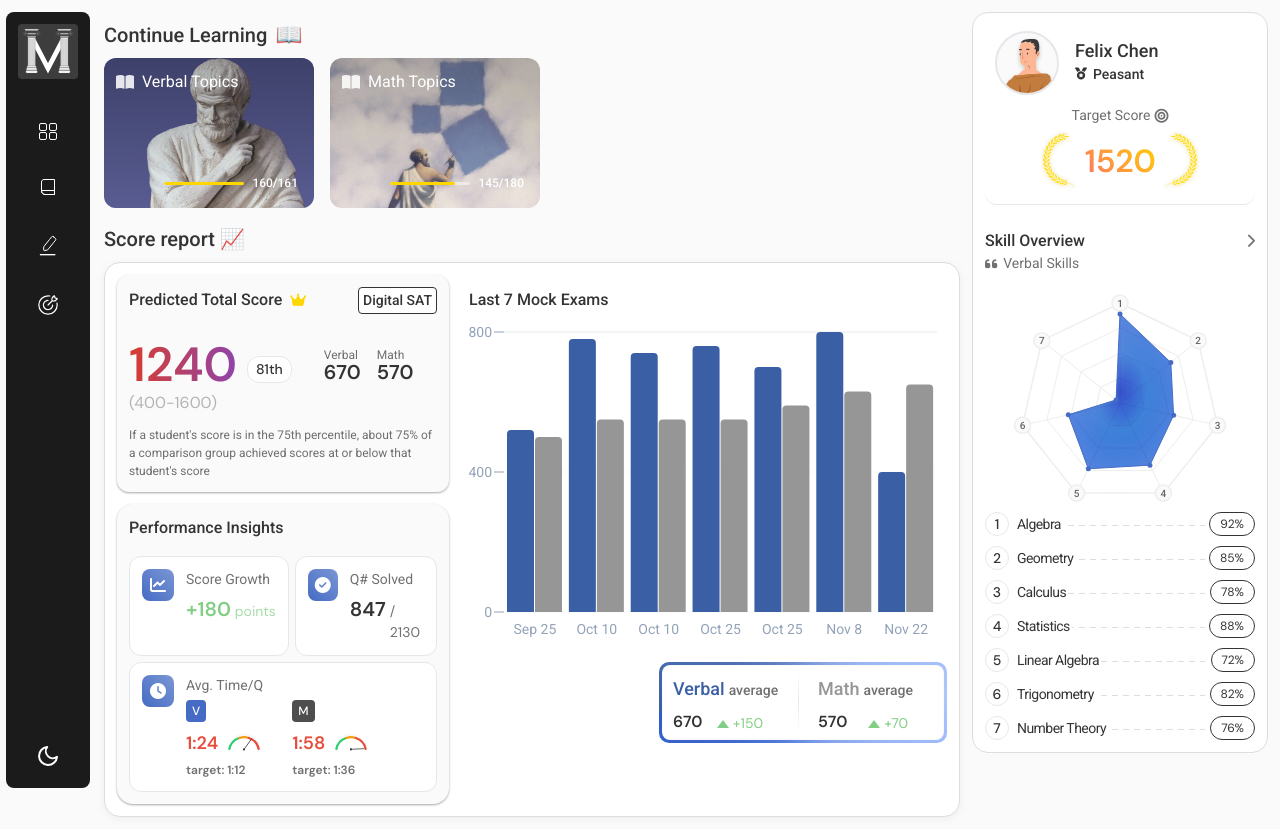
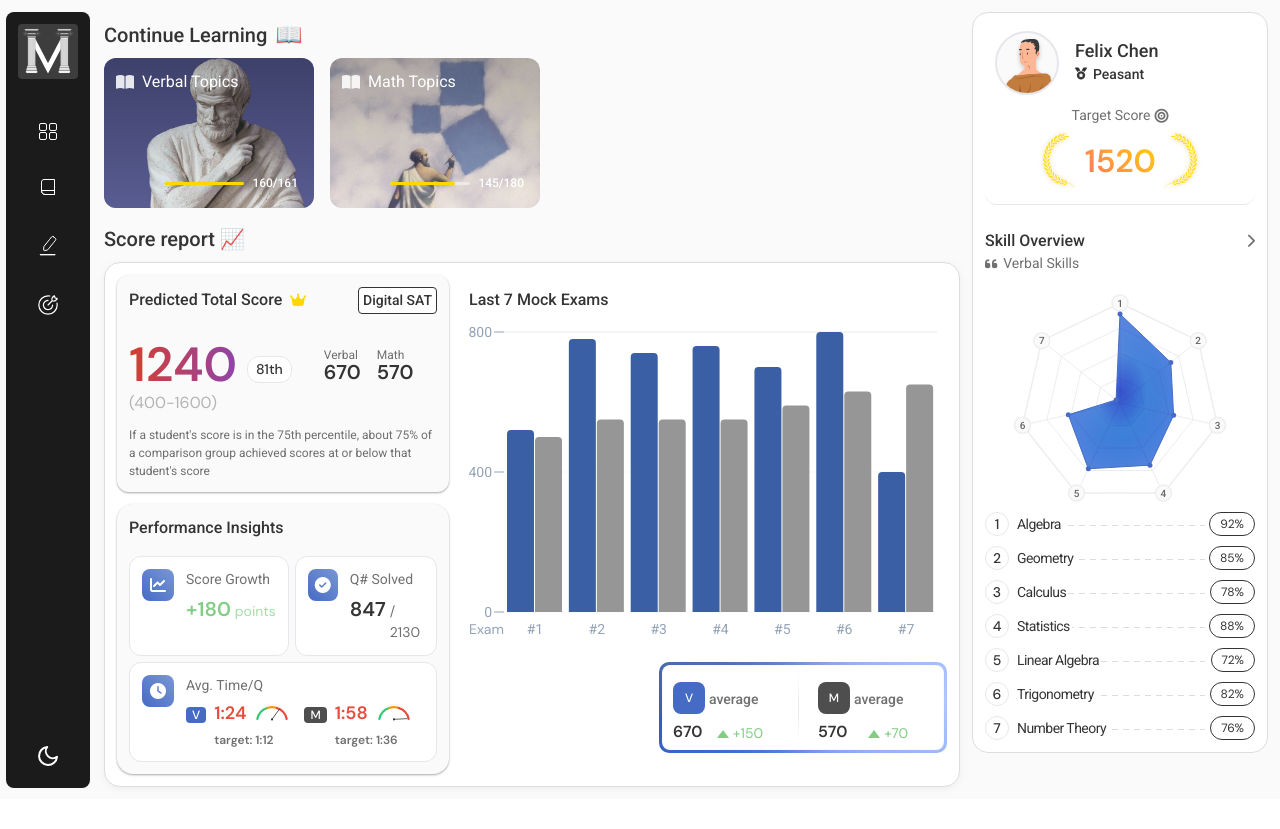
Before and after one commit to Orujhimaru/max_odyssey, a React (Vite) app: page / in a window 1280 px wide. After the commit the page ends 800 px from the top, so only its background shows below. Built offline with nearby package versions, Linux system fonts and the light colour scheme; a web font is replaced by a local one.

Commit message:
design: fixed scorebox icons and the bar x axis

```diff
--- /dev/null
+++ b/src/components/Icons/SubjectIcons.jsx
@@ -0,0 +1,5 @@
+import React from "react";
+
+export const VerbalIcon = () => <div className="subject-label verbal">V</div>;
+
+export const MathIcon = () => <div className="subject-label math">M</div>;
--- a/src/components/PerformanceInsights/PerformanceInsights.css
+++ b/src/components/PerformanceInsights/PerformanceInsights.css
@@ -48,7 +48,7 @@
   display: flex;
   align-items: flex-start;
   gap: 8px;
-  flex-direction: column;
+  /* flex-direction: column; */
 }
 
 .time-details {
@@ -148,11 +148,11 @@
 .insight-value .time-section {
   display: flex;
   align-items: baseline;
-  margin-right: 16px;
+  /* margin-right: 16px; */
 }
 
 .insight-value.time-insights {
-  /* flex-wrap: wrap; */
+  flex-wrap: wrap;
   gap: 12px;
 }
 
--- a/src/components/ScoreColumnComponent/ScoreBox/ScoreBox.css
+++ b/src/components/ScoreColumnComponent/ScoreBox/ScoreBox.css
@@ -25,39 +25,55 @@
   line-height: 14px;
   white-space: nowrap;
   display: flex;
-  gap: 6px;
-  align-items: baseline;
-  height: 22px;
+  gap: 8px;
+  align-items: center;
+  /* height: 32px; */
   width: 100%;
   overflow: hidden;
 }
 
-span.score-box-title-type.verbal,
-span.score-box-title-type.math {
-  /* width: 55px; */
-  display: inline-block;
-  transform-origin: left bottom;
+.subject-icon {
+  display: inline-flex;
+  align-items: center;
+  justify-content: center;
+  width: 32px;
+  height: 32px;
+  border-radius: 8px;
+  transition: transform 0.2s ease, box-shadow 0.2s ease;
 }
 
-span.score-box-title-type.verbal {
-  color: var(--bar-verbal-color);
-  font-size: 18px;
+.subject-icon:hover {
+  transform: translateY(-1px);
+  box-shadow: 0 4px 8px rgba(0, 0, 0, 0.15);
 }
 
-span.score-box-title-type.math {
-  color: var(--bar-math-color);
-  font-size: 18px;
+.subject-icon.verbal {
+  background-color: var(--verbal-color);
 }
 
-span.score-box-title-type.highlighted {
+.subject-icon.math {
+  background-color: var(--math-color);
+}
+
+.subject-icon.highlighted {
+  transform: translateY(-1px);
+  box-shadow: 0 4px 12px rgba(0, 0, 0, 0.2);
+}
+
+.subject-label {
+  color: white;
+  font-size: 18px;
   font-weight: 600;
-  opacity: 0.8;
+  font-family: "DM Sans", sans-serif;
+  line-height: 1;
+  user-select: none;
 }
 
 .score-box h2 span:last-child {
   font-size: 14px;
   line-height: 14px;
   opacity: 0.7;
+  margin-top: 2px;
 }
 
 .score-value {
--- a/src/components/ScoreColumnComponent/ScoreBox/ScoreBox.jsx
+++ b/src/components/ScoreColumnComponent/ScoreBox/ScoreBox.jsx
@@ -1,4 +1,5 @@
 import React from "react";
+import { VerbalIcon, MathIcon } from "../../Icons/SubjectIcons";
 import "./ScoreBox.css";
 
 const ScoreBox = ({ title, score, improvement, type, isHighlighted }) => {
@@ -7,13 +8,13 @@ const ScoreBox = ({ title, score, improvement, type, isHighlighted }) => {
   return (
     <div className={`score-box ${type}`}>
       <h2>
-        <span
-          className={`score-box-title-type ${type} ${
+        <div
+          className={`subject-icon ${type} ${
             isHighlighted ? "highlighted" : ""
           }`}
         >
-          {title}
-        </span>
+          {type === "verbal" ? <VerbalIcon /> : <MathIcon />}
+        </div>
         <span>average</span>
       </h2>
       <div className={`score-row ${type}`}>
--- a/src/components/ScoreColumnComponent/ScoreColumnGraph/ScoreColumn.jsx
+++ b/src/components/ScoreColumnComponent/ScoreColumnGraph/ScoreColumn.jsx
@@ -15,13 +15,13 @@ import PredictedScore from "../PredictedScore/PredictedScore";
 import PerformanceInsights from "../../PerformanceInsights/PerformanceInsights";
 
 const data = [
-  { date: "Sep 25", verbal: 520, math: 500 },
-  { date: "Oct 10", verbal: 780, math: 550 },
-  { date: "Oct 10", verbal: 740, math: 550 },
-  { date: "Oct 25", verbal: 760, math: 550 },
-  { date: "Oct 25", verbal: 700, math: 590 },
-  { date: "Nov 8", verbal: 800, math: 630 },
-  { date: "Nov 22", verbal: 400, math: 650 },
+  { date: "#1", verbal: 520, math: 500 },
+  { date: "#2", verbal: 780, math: 550 },
+  { date: "#3", verbal: 740, math: 550 },
+  { date: "#4", verbal: 760, math: 550 },
+  { date: "#5", verbal: 700, math: 590 },
+  { date: "#6", verbal: 800, math: 630 },
+  { date: "#7", verbal: 400, math: 650 },
 ];
 
 const calculateAverage = (data, key) => {
@@ -183,6 +183,16 @@ export default function ScoreColumnGraph() {
                   dataKey="date"
                   stroke="#94a3b8"
                   tick={{ fill: "#94a3b8", className: "x-axis-tick" }}
+                  label={{
+                    value: "Exam",
+                    position: "insideBottomLeft",
+                    offset: -20,
+                    fill: "#94a3b8",
+                    fontSize: 12,
+                    fontFamily: "DM Sans",
+                    dy: -28,
+                    dx: -15,
+                  }}
                   axisLine={false}
                   tickSize={0}
                   dy={10}
```
